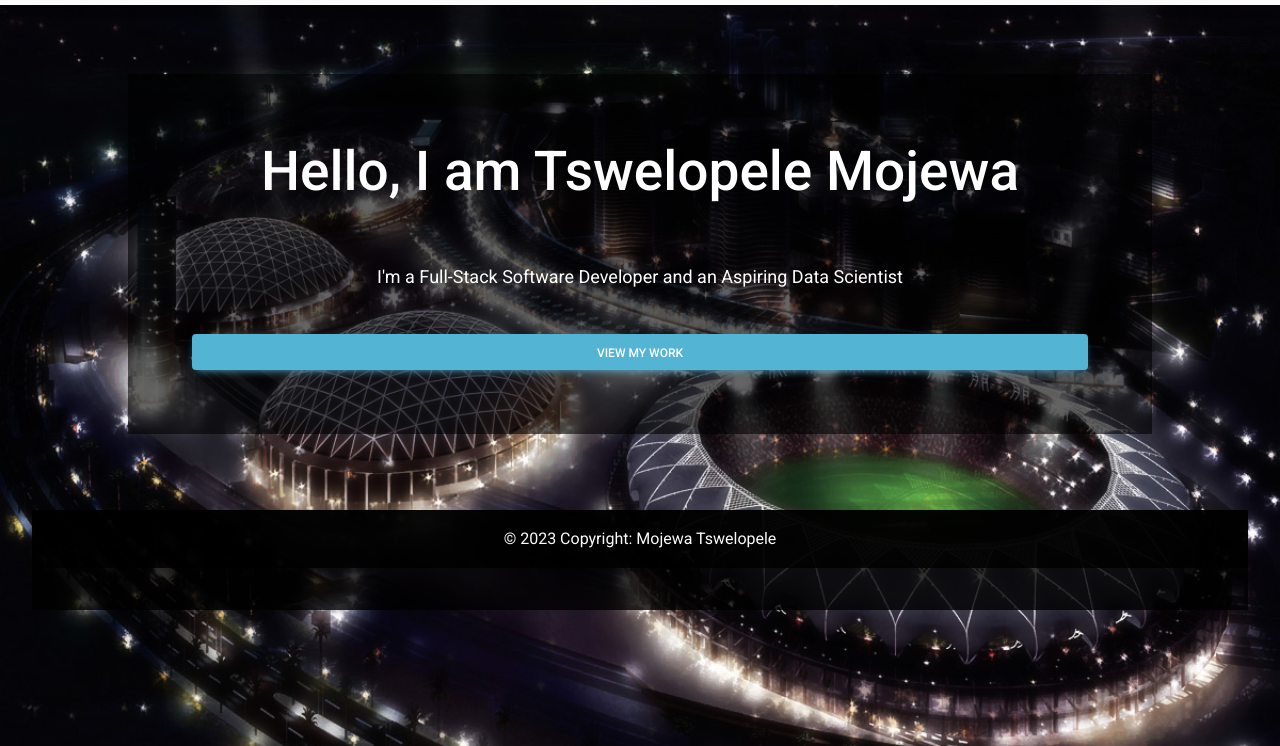
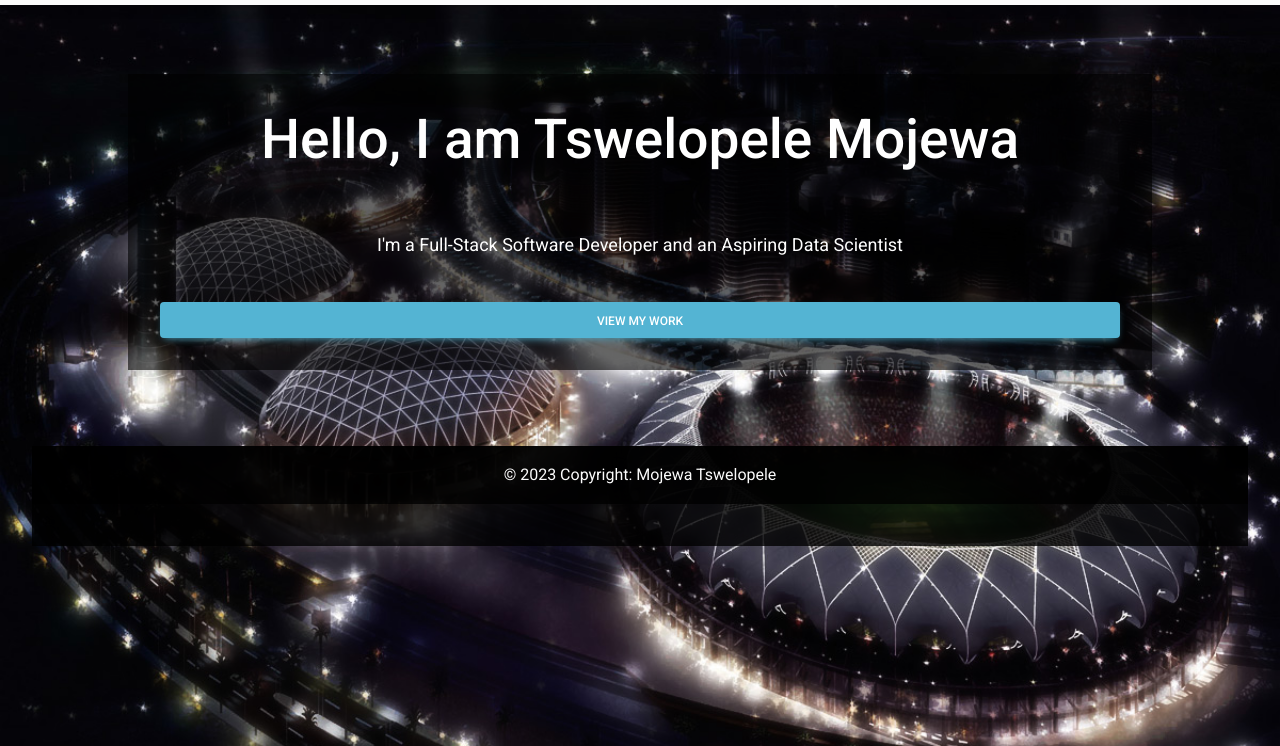
Before and after one commit to tswelopelemojewa/myPortfolio, a website: page index.html in a window 1280 px wide. Shown: the part 54-800 px from the top of the page. Drawn offline with nearby package versions, Linux system fonts and the light colour scheme.

```diff
--- a/index.html
+++ b/index.html
@@ -39,14 +39,14 @@
 
         .welcome {
             margin: auto;
-            padding: 4em;
+            padding: 2em;
             width: 80%;
             text-align: center;
             background-color: rgba(0, 0, 0, 0.6);
         }
 
         .welcome h1 {
-            font-size: 35px;
+            font-size: 30px;
         }
 
         .welcome p {
```
